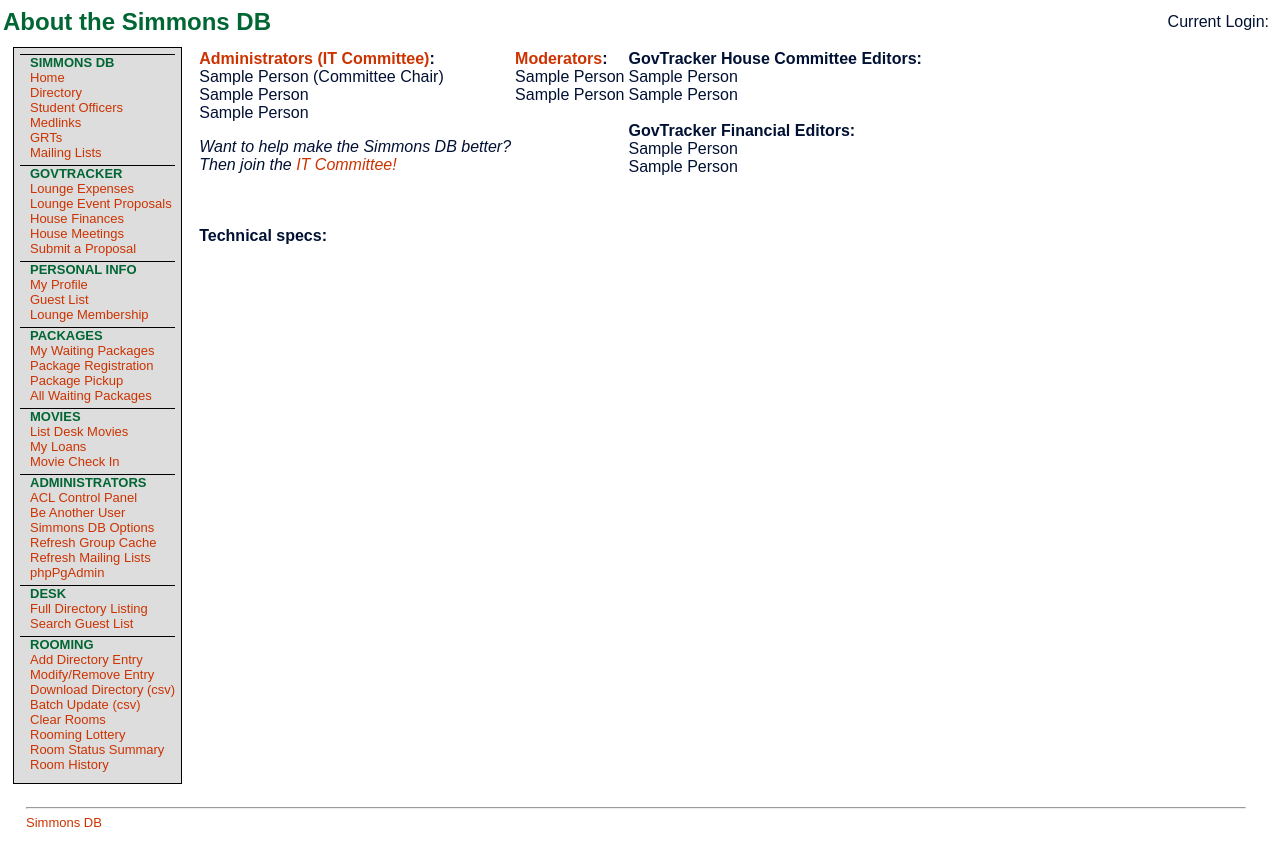
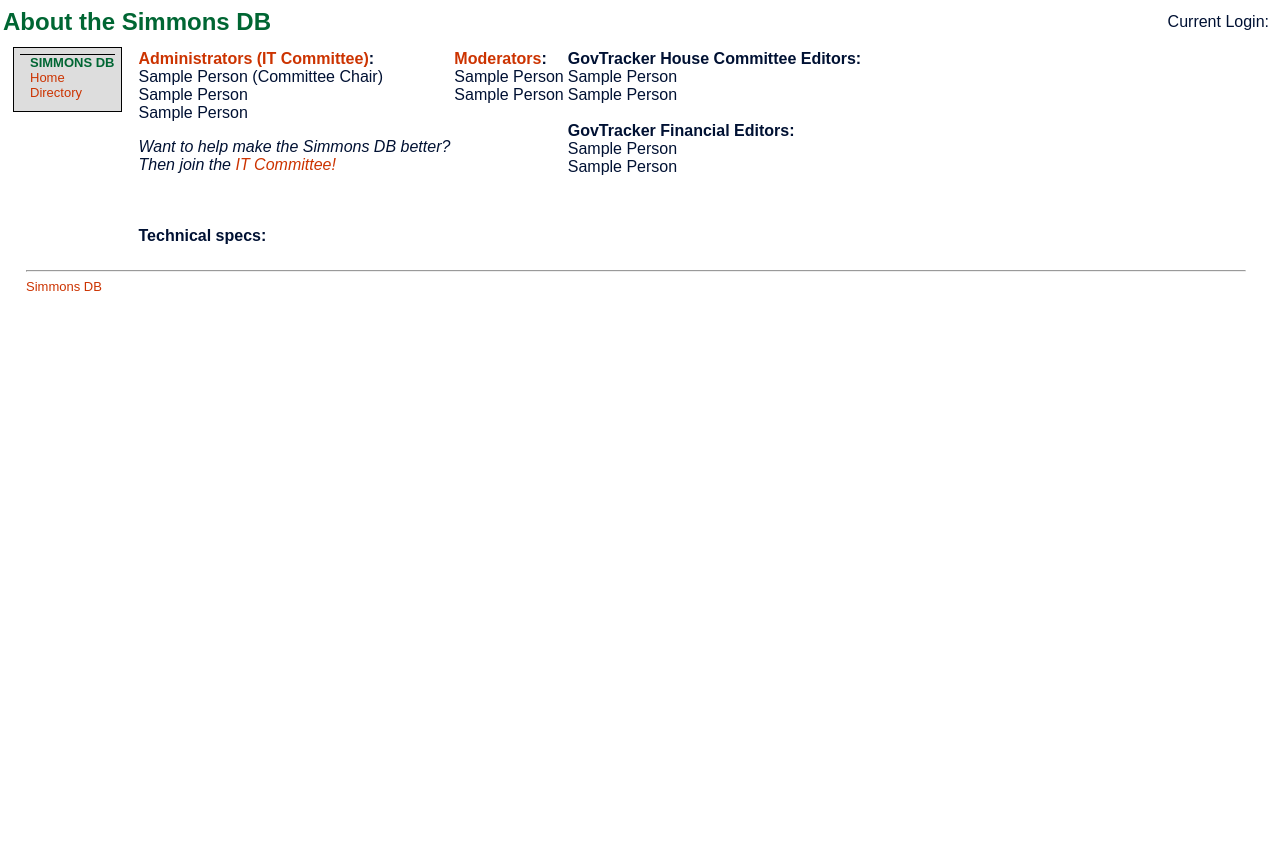
Before and after one commit to simmons-tech/simdb, a Django app: page /about in a window 1280 px wide. After the commit the page ends 291 px from the top, so only its background shows below. Run offline with Django 3.2, Linux system fonts and the light colour scheme.

Commit message:
addd directory

```diff
--- a/people/urls.py
+++ b/people/urls.py
@@ -2,5 +2,6 @@ from django.conf.urls import url
 from people import views
 
 urlpatterns = [
-    #url(r'^$', views.home),
+    url(r'^$', views.directory, name='directory'),
+    url(r'^entry/(?P<username>[a-z]*)$', views.entry, name='directory_entry'),
 ]
--- a/templates/base.html
+++ b/templates/base.html
@@ -28,70 +28,7 @@
               <li>SIMMONS DB
                 <ul>
                   <li><a href="{% url 'home' %}">Home</a></li>
-                  <li><a href='https://simmons.mit.edu/sds/directory/'>Directory</a></li>
-                  <li><a href='https://simmons.mit.edu/sds/directory/officers.php'>Student Officers</a></li>
-                  <li><a href='https://simmons.mit.edu/sds/directory/medlinks.php'>Medlinks</a></li>
-                  <li><a href='https://simmons.mit.edu/sds/directory/grt.php'>GRTs</a></li>
-                  <li><a href='https://simmons.mit.edu/sds/groups/view_mailing_lists.php'>Mailing Lists</a></li>
-                </ul>
-              </li>
-              <li>GOVTRACKER
-                <ul>
-                  <li><a href='https://simmons.mit.edu/sds/loungeexpense/index.php'>Lounge Expenses</a></li>
-                  <li><a href='https://simmons.mit.edu/sds/loungeexpense/proposals.php'>Lounge Event Proposals</a></li>
-                  <li><a href='https://simmons.mit.edu/sds/govtracker/fin-ledger.php'>House Finances</a></li>
-                  <li><a href='https://simmons.mit.edu/sds/govtracker/index.php'>House Meetings</a></li>
-                  <li><a href='https://simmons.mit.edu/sds/govtracker/submitproposal.php'>Submit a Proposal</a></li>
-                </ul>
-              </li>
-              <li>PERSONAL INFO
-                <ul>
-                  <li><a href='https://simmons.mit.edu/sds/directory/update.php'>My Profile</a></li>
-                  <li><a href='https://simmons.mit.edu/sds/users/guestlist.php'>Guest List</a></li>
-                  <li><a href='https://simmons.mit.edu/sds/users/loungesignup.php'>Lounge Membership</a></li>
-                </ul>
-              </li>
-              <li>PACKAGES
-                <ul>
-                  <li><a href='https://simmons.mit.edu/sds/packages/mypackages.php'>My Waiting Packages</a></li>
-                  <li><a href='https://simmons.mit.edu/sds/packages/checkin.php'>Package Registration</a></li>
-                  <li><a href='https://simmons.mit.edu/sds/packages/pickup.php'>Package Pickup</a></li>
-                  <li><a href='https://simmons.mit.edu/sds/packages/viewpackages.php'>All Waiting Packages</a></li>
-                </ul>
-              </li>
-              <li>MOVIES
-                <ul>
-                  <li><a href='https://simmons.mit.edu/sds/simmovies/list.php'>List Desk Movies</a></li>
-                  <li><a href='https://simmons.mit.edu/sds/simmovies/myloans.php'>My Loans</a></li>
-                  <li><a href='https://simmons.mit.edu/sds/simmovies/checkin.php'>Movie Check In</a></li>
-                </ul>
-              </li>
-              <li>ADMINISTRATORS
-                <ul>
-                  <li><a href='https://simmons.mit.edu/sds/administrators/'>ACL Control Panel</a></li>
-                  <li><a href='https://simmons.mit.edu/sds/administrators/sudo.php'>Be Another User</a></li>
-                  <li><a href='https://simmons.mit.edu/sds/administrators/options.php'>Simmons DB Options</a></li>
-                  <li><a href='https://simmons.mit.edu/sds/sds/updateGroupMembershipCache.php'>Refresh Group Cache</a></li>
-                  <li><a href='https://simmons.mit.edu/sds/groups/refresh_mailing_lists.php'>Refresh Mailing Lists</a></li>
-                  <li><a href='https://simmons.mit.edu/phpPgAdmin/'>phpPgAdmin</a></li>
-                </ul>
-              </li>
-              <li>DESK
-                <ul>
-                  <li><a href='https://simmons.mit.edu/sds/desk/full_directory.php'>Full Directory Listing</a></li>
-                  <li><a href='https://simmons.mit.edu/sds/desk/guestlist.php'>Search Guest List</a></li>
-                </ul>
-              </li>
-              <li>ROOMING
-                <ul>
-                  <li><a href='https://simmons.mit.edu/sds/rac/add.php'>Add Directory Entry</a></li>
-                  <li><a href='https://simmons.mit.edu/sds/rac/use_directory.php'>Modify/Remove Entry</a></li>
-                  <li><a href='https://simmons.mit.edu/sds/rac/csv.php'>Download Directory (csv)</a></li>
-                  <li><a href='https://simmons.mit.edu/sds/rac/batchupdate.php'>Batch Update (csv)</a></li>
-                  <li><a href='https://simmons.mit.edu/sds/rac/clearrooms.php'>Clear Rooms</a></li>
-                  <li><a href='https://simmons.mit.edu/sds/rac/lottery.php'>Rooming Lottery</a></li>
-                  <li><a href='https://simmons.mit.edu/sds/rac/roomstatus.php'>Room Status Summary</a></li>
-                  <li><a href='https://simmons.mit.edu/sds/rac/roomhistory.php'>Room History</a></li>
+                  <li><a href="{% url 'directory' %}">Directory</a></li>
                 </ul>
               </li>
             </ul>
```
Also changed, not shown: people/views.py (+10 -1 lines), templates/people/directory.html (added, +98 -0 lines).
